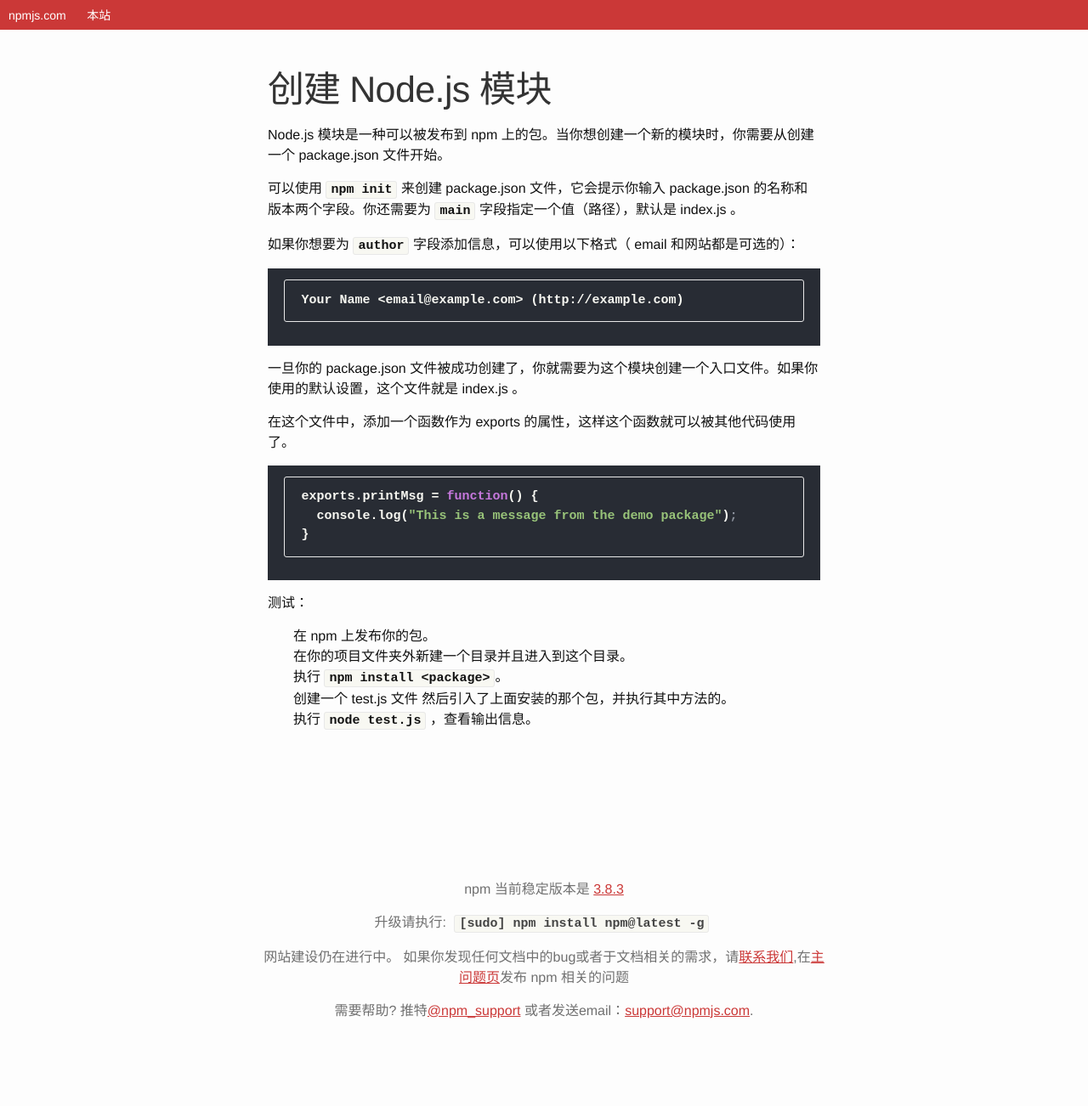
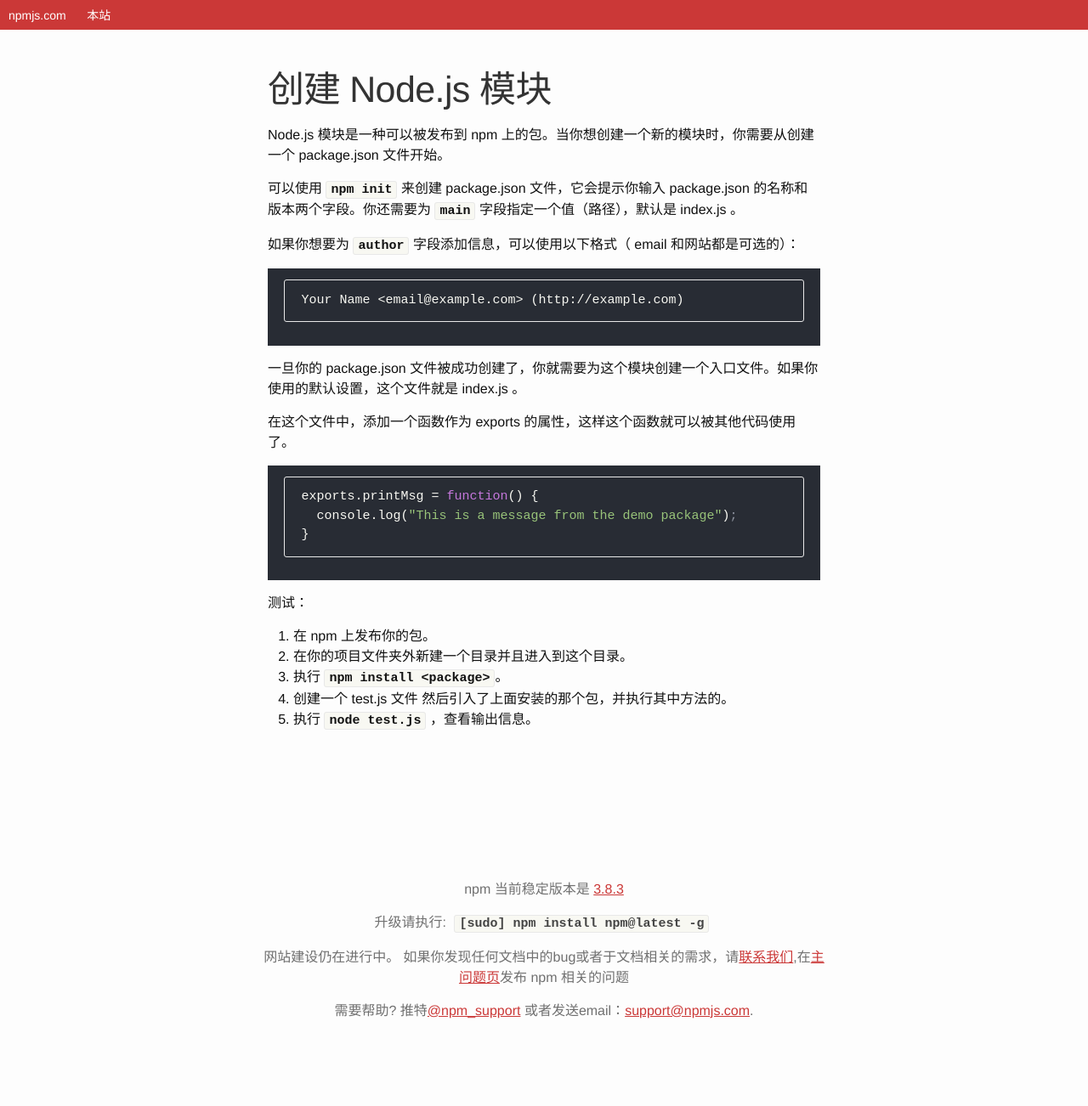
Before and after one commit to LeoHuiyi/npmjs-documentation, a Jekyll site: the page built from _posts/2000-01-05-creatingNodejsModules.md, in a window 1280 px wide. Shown: the whole page at 85% size. Built offline with Jekyll 4.4.1, drawn with Linux system fonts in a browser that asks for light colours.

Commit message:
fixed #1
…

```diff
--- a/_sass/_base.scss
+++ b/_sass/_base.scss
@@ -181,14 +181,13 @@
 
 * { padding: 0; margin: 0 }
 a { text-decoration: none; color: #cb3837; }
-li { list-style: none }
 header { height: 35px; line-height: 35px; background-color: #cb3837; margin-bottom: 20px; }
 header a { color: white; padding: 0 10px; font-size: 14px; text-decoration: none; }
 .logo { max-width: 200px; display: block; margin: 0 auto; margin-bottom: 15px; margin-top: 20px; }
 .sub-title { text-align: center; font-size: 40px; font-weight: 400; }
 .toc h3 { max-width: 1100px; margin: 0 auto; padding: 30px 0 10px; font-size: 24px; font-weight: 600}
-.page-columns { max-width: 1100px; margin: 0 auto; -webkit-columns: 3; -webkit-column-gap: 60px; }
-.page-columns li { padding: 10px 0; }
+.page-columns { max-width: 1100px; margin: 0 auto; columns: 3; -webkit-columns: 3; column-gap: 60px; -webkit-column-gap: 60px; }
+.page-columns li { padding: 10px 0; list-style: none; }
 .page-columns a { color: #cb3837; font-weight: 600; }
 .page-columns a:hover { text-decoration: underline; }
 
--- a/_sass/_syntax-highlighting.scss
+++ b/_sass/_syntax-highlighting.scss
@@ -23,6 +23,7 @@
       code {
         color: #f8f8f2;
         background: #282c34;
+        font-weight: normal;
       }
     }
 
```
